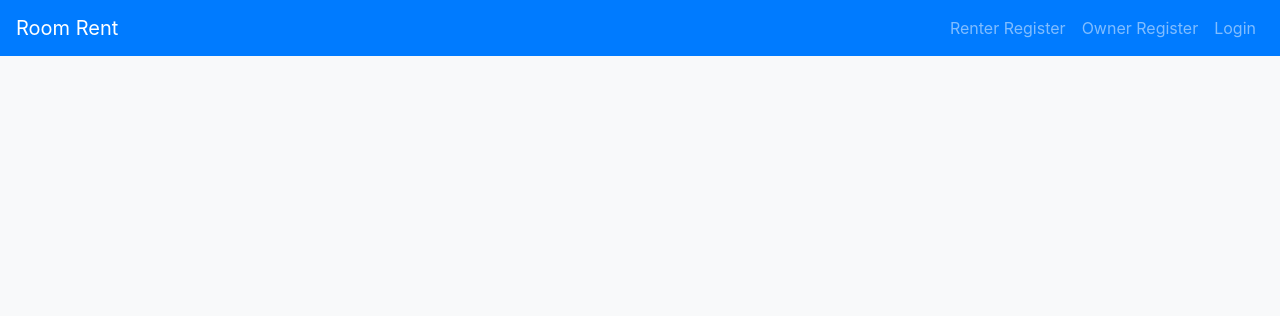
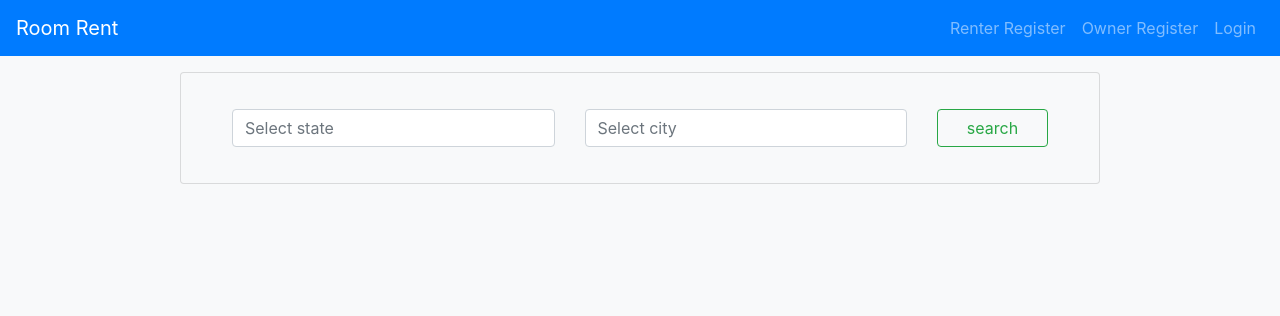
Before and after one commit to jayyadav362/roomrent, a Django app: page / in a window 1280 px wide. Shown: the top 316 px of the page. Run offline with Django 3.2, Linux system fonts and the light colour scheme; some libraries are stand-ins or nearby versions.

Commit message:
search room

```diff
--- a/datawork/forms.py
+++ b/datawork/forms.py
@@ -1,7 +1,7 @@
 from django.forms import ModelForm
 from .models import *
 from django.contrib.auth.models import User
-from django.contrib.auth.forms import UserCreationForm,AuthenticationForm
+from django.contrib.auth.forms import UserCreationForm
 from django import forms
 
 class RegisterForm(UserCreationForm):
@@ -33,7 +33,7 @@ class RegisterOwnerForm(ModelForm):
             except (ValueError, TypeError):
                 pass  # invalid input from the client; ignore and fallback to empty City queryset
         elif self.instance.pk:
-            self.fields['city'].queryset = self.instance.country.city_set.order_by('name')
+            self.fields['city'].queryset = self.instance.state.city_set.order_by('name')
 
 class LoginForm(ModelForm):
     class Meta:
--- a/datawork/views.py
+++ b/datawork/views.py
@@ -13,8 +13,35 @@ from django.contrib.auth.forms import PasswordChangeForm
 # Create your views here.
 
 def home(r):
+
     data = {}
     return render(r,'home.html',data)
+
+def state_search(r):
+    if 'term' in r.GET:
+        qs = State.objects.filter(name__icontains=r.GET.get('term'))[:5]
+        titles = list()
+        for state in qs:
+            titles.append(state.name)
+        return JsonResponse(titles, safe=False)
+
+def city_search(r):
+    if 'term' in r.GET:
+        qs = City.objects.filter(name__icontains=r.GET.get('term'))[:5]
+        titles = list()
+        for city in qs:
+            titles.append(city.name)
+        return JsonResponse(titles, safe=False)
+
+def search_room(r):
+    if r.method == 'GET':
+        data = {
+            "house":RoomOwner.objects.filter(Q(state__name=r.GET.get('state')) & Q(city__name=r.GET.get('city')))
+        }
+    else:
+        data = {"house":RoomOwner.objects.all()}
+
+    return render(r,'search.html',data)
 
 def logins(r):
     form = LoginForm(r.POST or None)
--- a/roomrent/urls.py
+++ b/roomrent/urls.py
@@ -7,6 +7,9 @@ from django.conf import settings
 urlpatterns = [
     path('admin/', admin.site.urls),
     path('',views.home,name="homepage"),
+    path('state_search',views.state_search,name="state_search"),
+    path('city_search',views.city_search,name="city_search"),
+    path('search_room',views.search_room,name="search_room"),
     path('register_pending',views.register_pending,name="register_pending"),
     path('ajax/load-cities/', views.load_cities, name='ajax_load_cities'), # AJAX
     path('user_register_renter/',views.user_register_renter,name="user_register_renter"),
--- a/templates/base.html
+++ b/templates/base.html
@@ -7,7 +7,7 @@
      {% load static %}
     <link rel="stylesheet" href="{% static 'bootstrap.css' %}">
     <link rel="stylesheet" href="https://use.fontawesome.com/releases/v5.5.0/css/all.css" integrity="sha384-B4dIYHKNBt8Bc12p+WXckhzcICo0wtJAoU8YZTY5qE0Id1GSseTk6S+L3BlXeVIU" crossorigin="anonymous">
-
+    <link rel="stylesheet" href="//code.jquery.com/ui/1.12.1/themes/base/jquery-ui.css">
 </head>
 <body class="bg-light">
 <nav class="navbar navbar-expand-lg navbar-dark bg-primary">
@@ -57,6 +59,19 @@
                 });
 
             });
+
+            $(function () {
+                $("#state").autocomplete({
+                    source: '{% url 'state_search' %}',
+                    minLength: 2
+                });
+            });
+            $(function () {
+                $("#city").autocomplete({
+                    source: '{% url 'city_search' %}',
+                    minLength: 2
+                });
+            });
         });
     </script>
 </html>
--- a/templates/home.html
+++ b/templates/home.html
@@ -1,6 +1,22 @@
 {% extends 'base.html' %}
+{% block content %}
 <div class="container">
-    <div class="row">
-
+<div class="row mt-3">
+    <div class="col-lg-10 mx-auto">
+        <div class="card bg-light">
+            <div class="card-body">
+                <div class="container">
+                    <form action="{% url 'search_room' %}" method="get">
+                        <div class="row p-3">
+                            <div class="col-lg-5"><input type="text"  id="state"  name="state" placeholder="Select state" class="form-control"></div>
+                            <div class="col-lg-5"><input type="text" id="city" name="city" placeholder="Select city" class="form-control"></div>
+                            <div class="col-lg-2"><input type="submit" value="search" class="btn btn-outline-success btn-block"></div>
+                        </div>
+                    </form>
+                </div>
+            </div>
+        </div>
     </div>
 </div>
+</div>
+{% endblock %}
```
Also changed, not shown: other parts of templates/base.html (+2 -0 lines), templates/search.html (added, +53 -0 lines).
